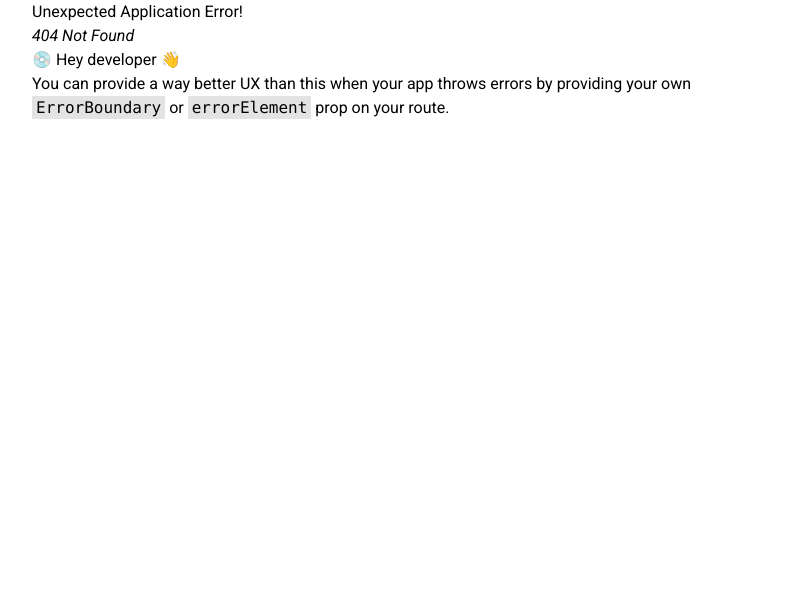
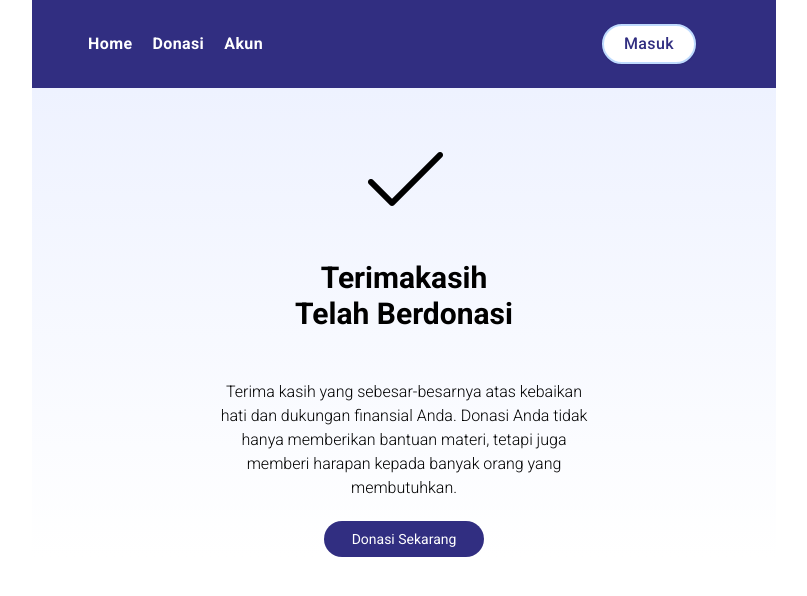
Before and after one commit to mohammad-firmansyah/healyou-frontend, a React (Vite) app: page /success-donation in a window 1280 px wide. Before the commit this address had no page. Shown: the top 596 px of the page, without its empty margins (236-1043 px from the left). Built offline with nearby package versions, Linux system fonts and the light colour scheme.

Commit message:
add page success and failed

```diff
--- a/src/components/Nav.jsx
+++ b/src/components/Nav.jsx
@@ -1,6 +1,14 @@
 import "react";
 
-export default function Nav(props) {
+import { useNavigate } from "react-router-dom";
+export default function Nav() {
+
+  const navigate = useNavigate()
+
+  const navigateToLogin = () => {
+    navigate('/login')
+  }
+
   return (
     <div className="bg-indigo-900 self-stretch flex w-full items-center justify-between gap-5 pl-14 pr-20 py-6 max-md:max-w-full max-md:flex-wrap max-md:px-5">
       <div className="flex items-stretch justify-between gap-5 my-auto max-md:justify-center">
@@ -14,7 +22,7 @@ export default function Nav(props) {
           <a href="#"> Akun</a>
         </div>
       </div>
-      <button className="border-0 text-indigo-900 text-base font-medium leading-4 tracking-wide whitespace-nowrap justify-center shadow-sm bg-white self-stretch px-5 py-2.5 rounded-3xl border-2 border-solid border-blue-200 max-md:pl-2.5 hover:bg-indigo-100">
+      <button onClick={navigateToLogin} className="border-0 text-indigo-900 text-base font-medium leading-4 tracking-wide whitespace-nowrap justify-center shadow-sm bg-white self-stretch px-5 py-2.5 rounded-3xl border-2 border-solid border-blue-200 max-md:pl-2.5 hover:bg-indigo-100">
         Masuk
       </button>
     </div>
--- /dev/null
+++ b/src/pages/FailedPayment.jsx
@@ -0,0 +1,22 @@
+import "react";
+import Nav from '../components/Nav'
+export default function FailedPayment(){
+    return(
+        <>
+            <Nav/>
+
+            <div className="bg-gradient-to-b from-indigo-50 to-white pt-[46px] text-center" >
+
+                <h1 className="font-bold text-3xl mt-[36px] text-red-500">Transaksi Gagal</h1>
+
+                <p className="w-1/2 mx-auto font-light text-md mt-[30px] ">
+                   Kami ingin menyampaikan permintaan maaf yang tulus atas ketidaknyamanan yang mungkin Anda alami akibat gangguan pada server kami. Kami sedang berusaha secepat mungkin untuk memperbaiki situasi ini.
+                </p>
+
+                <button className="py-2 px-7 mt-[21px] bg-indigo-900 text-white font-semi rounded-full text-sm">
+                  Donasi Lagi
+                </button>
+            </div>
+        </>
+    )
+}
--- a/src/pages/Home.jsx
+++ b/src/pages/Home.jsx
@@ -32,7 +32,7 @@ export default function Home() {
         <div className="text-black text-3xl font-bold leading-8 tracking-wide self-center whitespace-nowrap mt-12 max-md:max-w-full max-md:mt-10 text-center">
           SELAMAT DATANG DI HEALYOU
         </div>
-        <div className="text-black text-center text-lg font-light leading-5 tracking-wide self-center max-w-[615px] mt-5 max-md:max-w-full">
+        <div className="text-black text-center text-lg font-light leading-5 tracking-wide self-center max-w-[615px] mx-auto mt-5 max-md:max-w-full">
           Website donasi untuk kucing yang bertujuan untuk membantu
           kucing-kucing yang membutuhkan perawatan medis, makanan, dan tempat
           tinggal yang layak.
--- a/src/pages/MyDonation.jsx
+++ b/src/pages/MyDonation.jsx
@@ -84,6 +84,7 @@ export default function MyDonation() {
                     title={element.data_donasi.judul_donasi}
                   />
                 ))}
+
                 </div>
               </>
             )}
--- /dev/null
+++ b/src/pages/SuccessPayment.jsx
@@ -0,0 +1,24 @@
+import "react";
+import Nav from '../components/Nav'
+export default function SuccessPayment(){
+    return(
+        <>
+            <Nav/>
+
+            <div className="bg-gradient-to-b from-indigo-50 to-white pt-[46px] text-center" >
+                <img src="/assets/done.png" alt="done" className="mx-auto "/>
+
+                <h1 className="font-bold text-3xl mt-[36px]">Terimakasih</h1>
+                <h1 className="font-bold text-3xl">Telah Berdonasi</h1>
+
+                <p className="w-1/2 mx-auto font-light text-md mt-[48px] ">
+                    Terima kasih yang sebesar-besarnya atas kebaikan hati dan dukungan finansial Anda. Donasi Anda tidak hanya memberikan bantuan materi, tetapi juga memberi harapan kepada banyak orang yang membutuhkan.
+                </p>
+
+                <button className="py-2 px-7 mt-[21px] bg-indigo-900 text-white font-semi rounded-full text-sm">
+                  Donasi Sekarang
+                </button>
+            </div>
+        </>
+    )
+}
```
Also changed, not shown: src/main.jsx (+11 -0 lines), public/assets/done.png (added).
